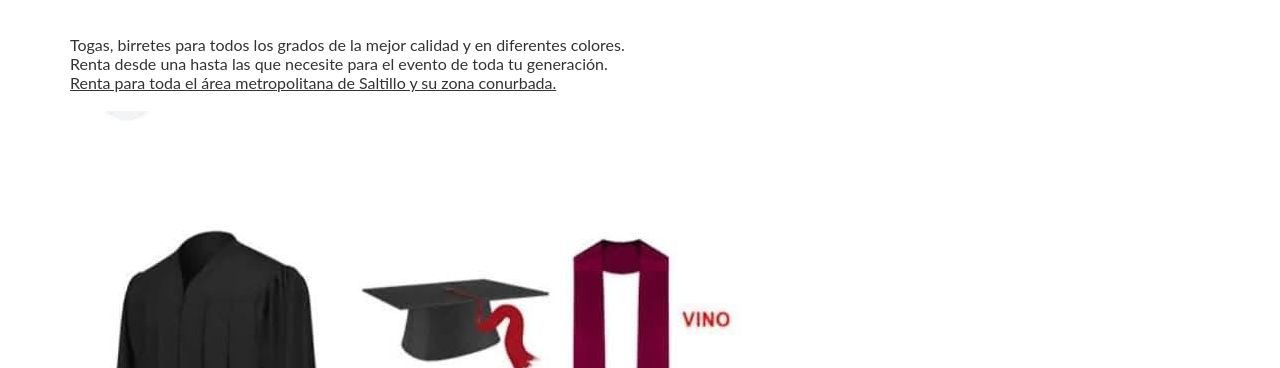
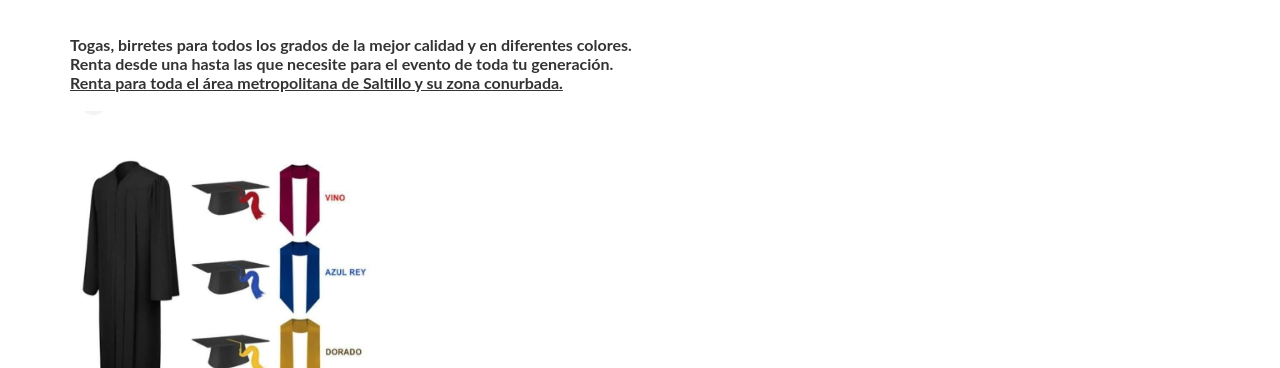
Before and after one commit to ecomerceToxic/Togas-BirretesCarrillo, a plain HTML site: page index.html in a window 1280 px wide. Shown: the part 732-1100 px from the top of the page. Drawn offline with Linux system fonts and the light colour scheme.

Commit message:
Update index.html

```diff
--- a/index.html
+++ b/index.html
@@ -55,14 +55,14 @@
 				<h3>¡¡ Todo lo que necesitas para tu graduación !! </h3> <br>
 				<br>
 
-				Togas, birretes para todos los grados de la mejor calidad y en diferentes colores. <br>
-				Renta desde una hasta las que necesite para el evento de toda tu generación. <br>
-			<u>	Renta para toda el área metropolitana de Saltillo y su zona conurbada. </u>
+				<b>	Togas, birretes para todos los grados de la mejor calidad y en diferentes colores. <br>
+				Renta desde una hasta las que necesite para el evento de toda tu generación.  <br>
+			<u>	Renta para toda el área metropolitana de Saltillo y su zona conurbada. </u> </b>
 			<br> <br>
 			</p>
 
 				<figure>
-					<img src="img/colores.jpeg" alt="producto">
+					<img src="img/colores.jpeg" alt="producto"  width="300px">
 				</figure>
 				<br>
 				<br>
```
